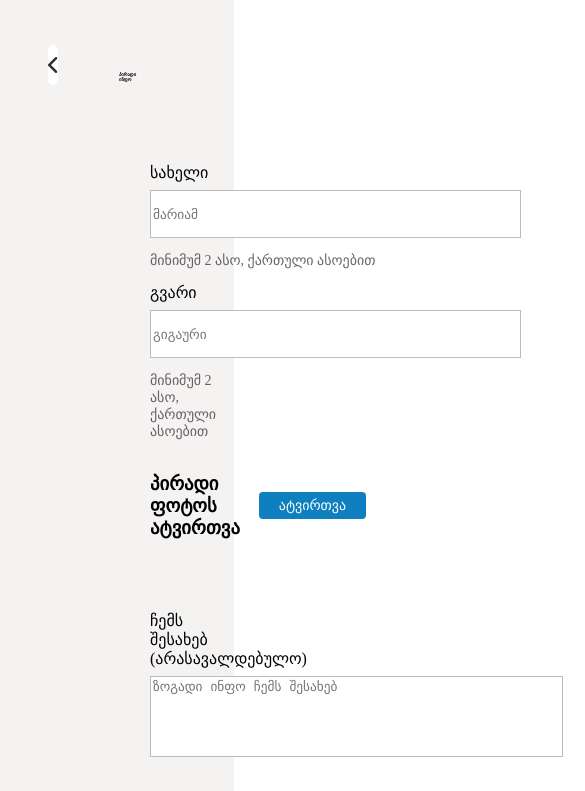
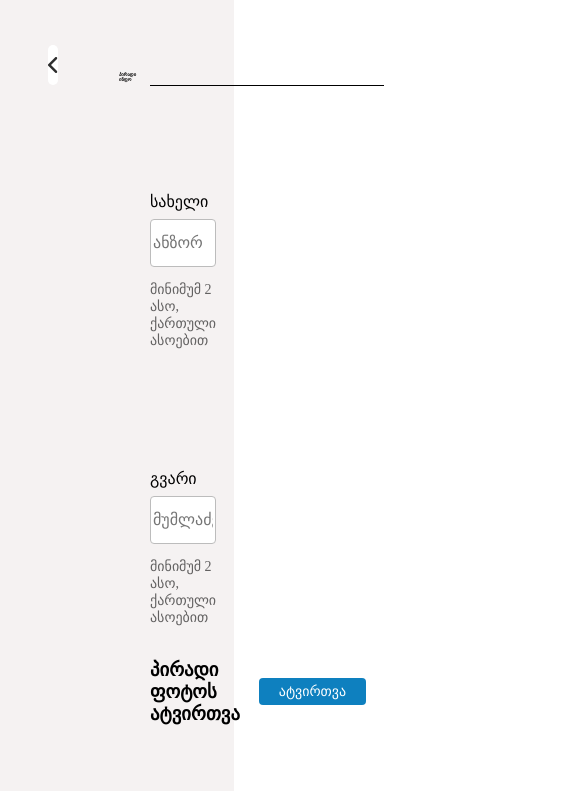
Before and after one commit to mariamogig/ProjectForRB, a plain HTML site: page page_1.html in a window 390 px wide. Shown: the top 791 px of the page, 585 px wide, since content can reach past the window. Drawn offline with Linux system fonts and the light colour scheme; a web font is replaced by a local one.

Commit message:
section_2 responsive fixed

```diff
--- a/css/styles.css
+++ b/css/styles.css
@@ -67,6 +67,7 @@ body,html {
     width: 60%;
     min-height: 100%;
     margin: 0;
+    position: fixed;
 }
 .section_1 {
       display: flex;
@@ -95,6 +96,7 @@ body,html {
     font-style: bold;
     font-family: myFont;
     margin-right: 650px;
+    display: flex;
 
 }
 
@@ -102,42 +104,15 @@ body,html {
     font-size: 20px;
 }
 .line2 {
-    width: auto;
+    max-width: 798px;
+    width: 100%;
     height: 1px;
     background-color: black;
     margin:0 150px 0 150px;
 
 }
-.inputinfo {
-    color: #2E2E2E;
-    font-weight: 300;
-    font-size: 14px;
-}
-.nameInput {
-    font-size: 16px;
-    font-weight: 500;
-    line-height: 21px;
-    width: 371px;
-    height: 48px;
-    border-color: #BCBCBC;
-    border-radius: 4px;
-    border-radius: 1px solid #FFFFFF;
-}
-.yourName {
-    font-size: 16px;
-    line-height: 21px;
-}
 
 
-.nameHolder {
-    float: left;
-    z-index: 10;
-    position: relative;
-    margin-right: 56px;
-}
-.lastnameHolder {
-    position: relative;
-}
 .formInfo {
     font-size: 14px;
     color: rgba(0, 0, 0, 0.6);
@@ -149,14 +124,16 @@ body,html {
     font-family: myFont;
     font-style: bold;
 }
-input {
-    width: 371px;
+.aboutMeInfo {
+    max-width: 798px;
+    width: 100%;
+}
+.email_mobile input {
+    max-width: 798px;
+    width: 100%;
     height: 48px;
     border: solid #BCBCBC 1px;
     margin-top: 8px;
-}
-.fullName {
-    margin: 77px 0 0 150px;
 }
 .uploadPic {
     font-size: 16px;
@@ -196,6 +173,39 @@ font-family: myFont;
 .email_mobile {
     margin: 33px 0 0 150px;
 }
+
+
+.name, .surname {
+    margin: 33px 0 0 150px;
+    display: inline-block;
+    padding: 0;
+    margin: 106px 56px 0 150px;
+
+}
+.name input {
+    max-width: 398px;
+    width: 100%;
+    height: 48px;
+    border: solid #BCBCBC 1px;
+    border-radius: 4px;
+    margin-top: 8px;
+    font-size: 16px;
+    font-weight: 500;
+    line-height: 21px;
+}
+.surname input {
+    max-width: 398px;
+    width: 100%;
+    height: 48px;
+    border: solid #BCBCBC 1px;
+    border-radius: 4px;
+    margin-top: 8px;
+    font-size: 16px;
+    font-weight: 500;
+    line-height: 21px;
+    }
+
+
 textarea {
     border: solid #BCBCBC 1px;
     resize:none;
@@ -214,6 +224,3 @@ textarea {
     float: right;
     margin: 160px 150px 79px 0;
 }
-.flexiForm {
-
-}
--- a/page_1.html
+++ b/page_1.html
@@ -24,19 +24,21 @@
     </div>
         <div class="line2"></div>
         <div class="section_2">
+            <div class="name">
+                <form action="">
+                 <label for=""> სახელი</label> <br>
+                 <input placeholder="ანზორ" type="text" name="" id="">
+                 <p class="formInfo"> მინიმუმ 2 ასო, ქართული ასოებით</p>
+                </form>
+             </div>
+             <div class="surname">
+               <form class="try" action="">
+                 <label for=""> გვარი</label> <br>
+                 <input placeholder="მუმლაძე" type="text" name="" id="">
+                 <p class="formInfo"> მინიმუმ 2 ასო, ქართული ასოებით</p>
+               </form>
+             </div>
 
-<form class="fullName">
-                <div class="nameHolder">
-                    <label class="inputLable" for="fname">სახელი</label><br>
-                    <input type="text" id="fname" name="fname" placeholder="მარიამ"><br>
-                    <p class="formInfo"> მინიმუმ 2 ასო, ქართული ასოებით</p>
-                </div>
-                <div class="lastnameHolder">
-                    <label class="inputLable" for="sname">გვარი</label><br>
-                    <input type="text" id="sname" name="surname" placeholder="გიგაური"><br>
-                    <p class="formInfo"> მინიმუმ 2 ასო, ქართული ასოებით</p>
-                </div>
-        </form>
         <div class="buttonMother">
             <div class="uploadPic">
                 <h3>პირადი ფოტოს ატვირთვა</h3>
@@ -51,7 +53,7 @@
     <div class="aboutMeForm">
         <form class="flexiForm" action="">
             <label for="aboutMe"> ჩემს შესახებ (არასავალდებულო)</label> <br>
-            <textarea id="subject" name="subject" placeholder="ზოგადი ინფო ჩემს შესახებ" cols="49" rows="5"></textarea>
+            <textarea class="aboutMeInfo" rows="5" id="subject" name="subject" placeholder="ზოგადი ინფო ჩემს შესახებ"></textarea>
         </form>
     </div>
     <div class="email_mobile">
@@ -71,9 +73,7 @@
     <div class="next" onclick="location.href= '#'">
         <p> შემდეგი</p>
     </div>
-
-        </div>
-
+   </div>
 </div>
     <div class="rightContainer"></div>
 </body>
```
